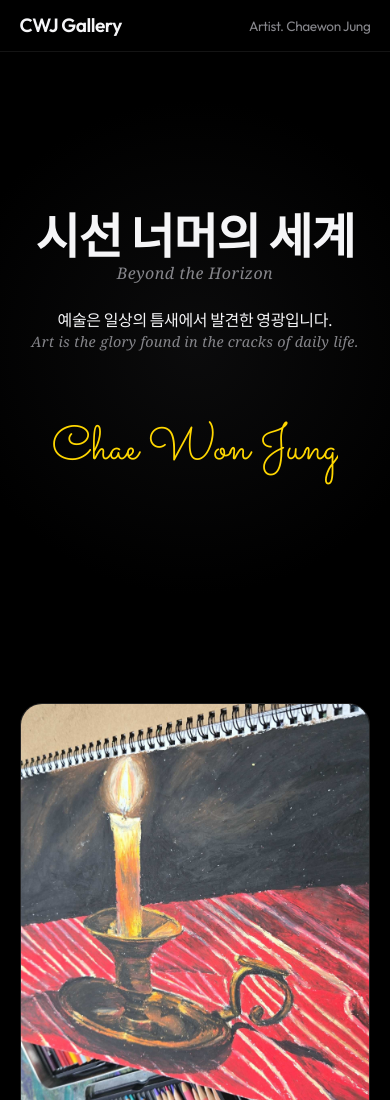
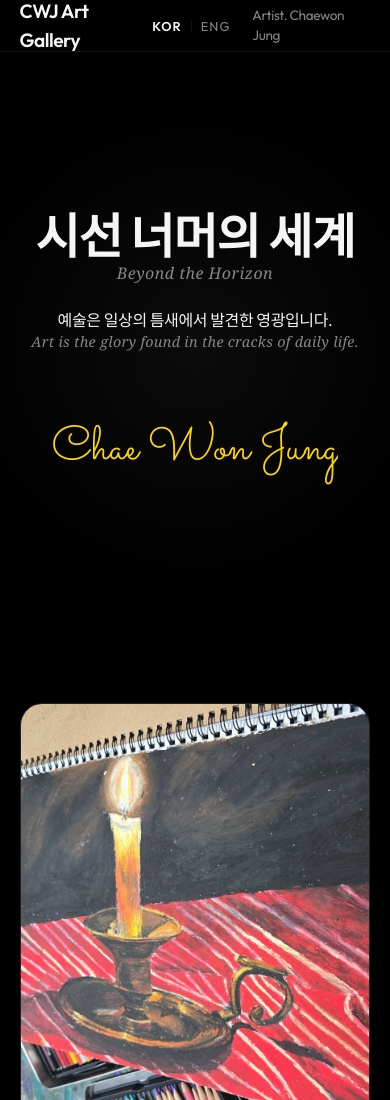
Before and after one commit to heekeunlee/CWJ, a website built with Vite: page index.html in a window 390 px wide. Shown: the top 1100 px of the page. Built offline with nearby package versions, Linux system fonts and the light colour scheme; files whose address does not match are found by name; a web font is replaced by a local one.

Commit message:
feat: add bilingual Kor/Eng toggle and rename logo to CWJ Art Gallery

```diff
--- a/index.html
+++ b/index.html
@@ -16,8 +16,13 @@
 <body>
     <div id="app">
         <header>
-            <div class="logo">CWJ Gallery</div>
+            <div class="logo">CWJ Art Gallery</div>
             <nav>
+                <div class="lang-toggle">
+                    <button class="lang-btn active" data-lang="ko">KOR</button>
+                    <span class="lang-divider">|</span>
+                    <button class="lang-btn" data-lang="en">ENG</button>
+                </div>
                 <span class="artist-name">Artist. Chaewon Jung</span>
             </nav>
         </header>
--- a/src/main.js
+++ b/src/main.js
@@ -2,52 +2,108 @@ const artworks = [
     {
         id: 1,
         title: "The Flickering Hope",
+        ko: {
             subtitle: "빛의 의지",
-        image: "./assets/rhino.jpg",
             description: "심연의 어둠 속에서도 꿋꿋이 타오르는 촛불은 인간 정신의 고귀한 회복력을 상징합니다. 하단의 강렬한 붉은 선들은 우리가 딛고 있는 복잡한 현실을 나타내며, 그 위에서 중심을 잡고 빛나는 불꽃은 고독 속에서의 찬란한 자아를 보여줍니다."
+        },
+        en: {
+            subtitle: "The Will of Light",
+            description: "A candle burning steadfastly in the depths of darkness symbolizes the noble resilience of the human spirit. The intense red strokes below represent the complex reality we stand upon, while the flame holding its center above reflects a brilliant self forged through solitude."
+        },
+        image: "./assets/rhino.jpg"
     },
     {
         id: 2,
         title: "Golden Mandala of Consciousness",
+        ko: {
             subtitle: "내면의 우주",
-        image: "./assets/mandala_gold.jpg",
             description: "황금빛 선으로 짜여진 이 복잡한 문양들은 우리 내면에 존재하는 또 하나의 우주를 시각화합니다. 곳곳에 배치된 예술적 상징들은 깨어있는 의식을 뜻하며, 중앙에서 뻗어 나가는 기하학적 구조는 명상을 통해 도달하는 평온과 질서의 경지를 의미합니다."
+        },
+        en: {
+            subtitle: "The Universe Within",
+            description: "These intricate patterns, woven in golden lines, visualize the universe that exists within each of us. The artistic symbols placed throughout signify awakened consciousness, while the geometric structure radiating from the center represents the state of serenity and order reached through meditation."
+        },
+        image: "./assets/mandala_gold.jpg"
     },
     {
         id: 3,
         title: "Tranquil Symmetry",
+        ko: {
             subtitle: "푸른 흐름의 질서",
-        image: "./assets/mandala_blue.jpg",
             description: "푸른 잉크로 정교하게 그려진 이 작품은 생각의 유연함과 구조적 안정을 동시에 탐구합니다. 완벽한 대칭은 혼돈 속에서도 우리가 찾아내야 할 균형을 의미하며, 유려한 곡선들은 마치 물 흐르듯 가라앉는 깊은 사유의 시간을 상징합니다."
+        },
+        en: {
+            subtitle: "Order in the Blue Current",
+            description: "Drawn with meticulous blue ink, this piece explores both the flexibility of thought and structural stability. The perfect symmetry speaks to the balance we must seek even amid chaos, while the flowing curves symbolize a time of deep contemplation settling like water finding its level."
+        },
+        image: "./assets/mandala_blue.jpg"
     },
     {
         id: 4,
         title: "The Eccentric Observer",
+        ko: {
             subtitle: "개성 넘치는 관찰자",
-        image: "./assets/booby.jpg",
             description: "푸른 발을 가진 이 독특한 새의 시선은 관습을 벗어난 새로운 관점을 제안합니다. 고개를 갸웃거리는 몸짓은 세상에 대한 호기심과 질문을 던지며, 선명한 색채의 대비는 타인과 다른 나만의 색깔이 얼마나 아름다운지를 역설적으로 보여줍니다."
+        },
+        en: {
+            subtitle: "The Unconventional Eye",
+            description: "The gaze of this unique blue-footed bird proposes a fresh perspective untethered from convention. Its tilted head poses curiosity and questions about the world, while the vivid contrast of color paradoxically reveals how beautiful it is to own a hue entirely your own."
+        },
+        image: "./assets/booby.jpg"
     },
     {
         id: 5,
         title: "Strength in the Horizon",
+        ko: {
             subtitle: "지평선의 강인함",
-        image: "./assets/candle.jpg",
             description: "석양을 등지고 서 있는 코뿔소의 옆모습은 변하지 않는 신념과 묵직한 존재감을 드러냅니다. 하늘의 붉은 노을은 삶의 열정을, 코뿔소의 거친 질감은 세월의 흔적을 의미하며, 이는 어떤 풍파 속에서도 굴하지 않는 내면의 단단함을 형상화한 것입니다."
+        },
+        en: {
+            subtitle: "Unbroken Against the Sky",
+            description: "The silhouette of a rhinoceros standing against the setting sun exudes unwavering conviction and a resolute presence. The crimson horizon speaks to the passion of life, while the creature's rough texture carries the marks of time — together embodying an inner fortitude that bends to no storm."
+        },
+        image: "./assets/candle.jpg"
     },
     {
         id: 6,
         title: "Silent Wisdom",
+        ko: {
             subtitle: "침묵의 지혜",
-        image: "./assets/owl.jpg",
             description: "고요히 눈을 감은 올빼미는 외부의 소란을 잠재우고 자신의 내면에 집중하는 성찰의 시간을 상징합니다. 부드러운 깃털의 표현과 따뜻한 색감은 지혜가 날카로움이 아닌 포용력에서 나온다는 것을 암시하며, 어둠 속에서도 진실을 꿰뚫어 보는 통찰력을 나타냅니다."
+        },
+        en: {
+            subtitle: "The Knowing Quiet",
+            description: "An owl with eyes gently closed symbolizes a moment of reflection — silencing the outer world to focus inward. The soft rendering of its feathers and warm tones suggest that wisdom arises not from sharpness, but from acceptance, while its very stillness speaks to a perception that sees through darkness to truth."
+        },
+        image: "./assets/owl.jpg"
     }
 ];
 
-function renderGallery() {
+// Hero content translations
+const heroContent = {
+    ko: {
+        title: "시선 너머의 세계",
+        titleEn: "Beyond the Horizon",
+        subtitle: "예술은 일상의 틈새에서 발견한 영광입니다.",
+        subtitleEn: "Art is the glory found in the cracks of daily life."
+    },
+    en: {
+        title: "Beyond the Horizon",
+        titleEn: "시선 너머의 세계",
+        subtitle: "Art is the glory discovered in the quiet spaces of everyday life.",
+        subtitleEn: "— Chaewon Jung"
+    }
+};
+
+let currentLang = 'ko';
+
+function renderGallery(lang = 'ko') {
     const gallery = document.getElementById('gallery');
     if (!gallery) return;
+    gallery.innerHTML = '';
 
     artworks.forEach((art, index) => {
+        const content = art[lang];
         const card = document.createElement('div');
         card.className = `art-card fade-in`;
         card.style.animationDelay = `${(index + 1) * 0.1}s`;
@@ -58,15 +114,56 @@ function renderGallery() {
             </div>
             <div class="art-info">
                 <h2 class="art-title">${art.title}</h2>
-                <span class="art-subtitle">${art.subtitle}</span>
-                <p class="art-description">${art.description}</p>
+                <span class="art-subtitle">${content.subtitle}</span>
+                <p class="art-description">${content.description}</p>
             </div>
         `;
         gallery.appendChild(card);
     });
 }
 
+function updateHero(lang = 'ko') {
+    const content = heroContent[lang];
+    const h1 = document.querySelector('#hero h1');
+    const titleEn = document.querySelector('.title-en');
+    const p = document.querySelector('#hero p');
+    const subtitleEn = document.querySelector('.subtitle-en');
+
+    if (h1) h1.textContent = content.title;
+    if (titleEn) titleEn.textContent = content.titleEn;
+    if (p) p.textContent = content.subtitle;
+    if (subtitleEn) subtitleEn.textContent = content.subtitleEn;
+}
+
+function setLanguage(lang) {
+    currentLang = lang;
+
+    // Update active button
+    document.querySelectorAll('.lang-btn').forEach(btn => {
+        btn.classList.toggle('active', btn.dataset.lang === lang);
+    });
+
+    // Re-render gallery and hero
+    renderGallery(lang);
+    updateHero(lang);
+
+    // Save preference
+    localStorage.setItem('cwj-lang', lang);
+}
+
 document.addEventListener('DOMContentLoaded', () => {
-    console.log('Gallery Initialized');
-    renderGallery();
+    const savedLang = localStorage.getItem('cwj-lang') || 'ko';
+    currentLang = savedLang;
+
+    renderGallery(currentLang);
+
+    // Set initial active button
+    document.querySelectorAll('.lang-btn').forEach(btn => {
+        btn.classList.toggle('active', btn.dataset.lang === currentLang);
     });
+
+    // Language button click handlers
+    document.querySelectorAll('.lang-btn').forEach(btn => {
+        btn.addEventListener('click', () => setLanguage(btn.dataset.lang));
+    });
+});
--- a/src/style.css
+++ b/src/style.css
@@ -67,6 +67,46 @@ header {
     font-size: 0.85rem;
     font-weight: 400;
     color: var(--text-dim);
+}
+
+nav {
+    display: flex;
+    align-items: center;
+    gap: 20px;
+}
+
+.lang-toggle {
+    display: flex;
+    align-items: center;
+    gap: 6px;
+}
+
+.lang-btn {
+    background: none;
+    border: none;
+    color: var(--text-dim);
+    font-family: 'Outfit', sans-serif;
+    font-size: 0.8rem;
+    font-weight: 400;
+    letter-spacing: 0.08em;
+    cursor: pointer;
+    padding: 4px 2px;
+    transition: color 0.3s var(--easing-apple);
+}
+
+.lang-btn:hover {
+    color: var(--text-main);
+}
+
+.lang-btn.active {
+    color: var(--text-main);
+    font-weight: 600;
+}
+
+.lang-divider {
+    color: var(--border-subtle);
+    font-size: 0.75rem;
+    user-select: none;
 }
 
 main {
```
Lines whose indentation alone changed are shown as unchanged.
